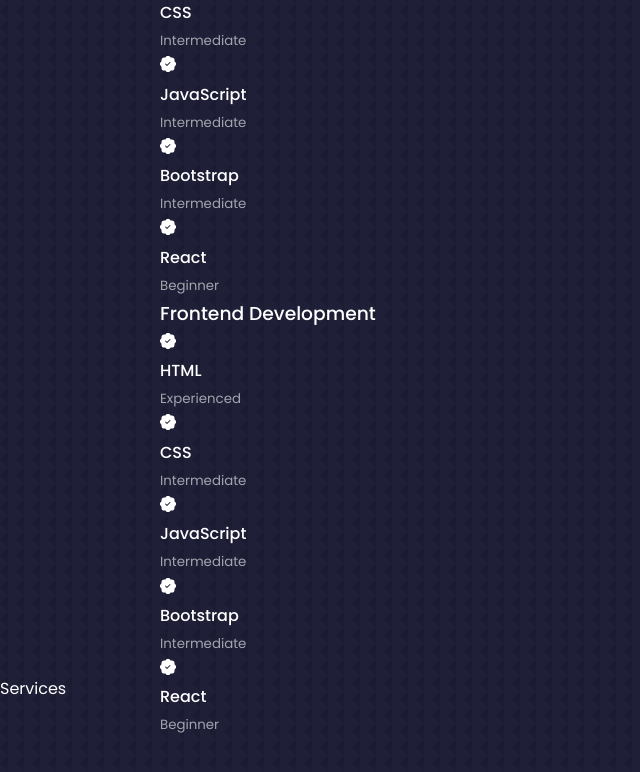
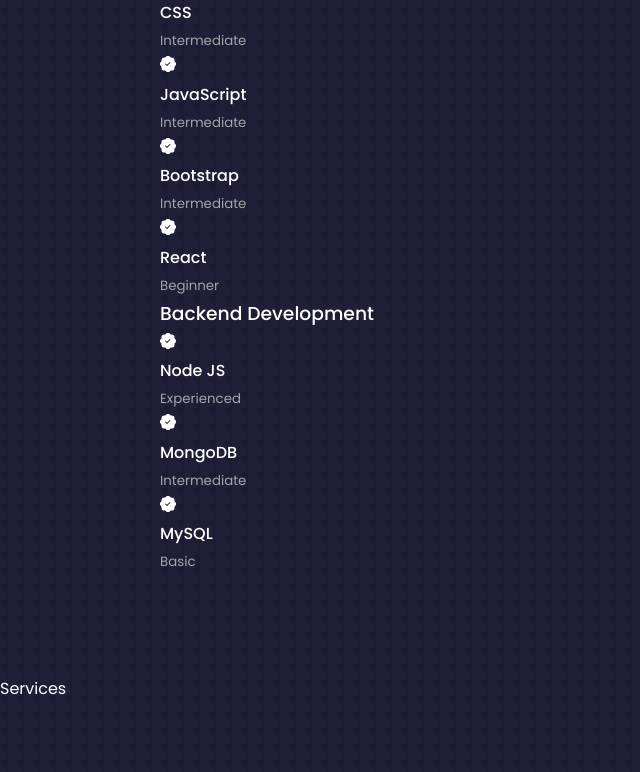
Before and after one commit to molano1979/react-portfolio-1, a React (Create React App) app: page / in a window 1280 px wide. Shown: the part 2109-2881 px from the top of the page, without its empty margins (0-640 px from the left). Built offline with nearby package versions, Linux system fonts and the light colour scheme.

Commit message:
created backend section

```diff
--- a/src/components/experience/Experience.jsx
+++ b/src/components/experience/Experience.jsx
@@ -53,49 +53,36 @@
 
  {/*backend section*/}
 
-        <div className="experience_backend">
-        <h3>Frontend Development</h3>
-          <div className="experience_content">
-            <article className='experience-details'>
-              <BsPatchCheckFill />
-              <h4>HTML</h4>
-              <small className='text-light'>Experienced</small>
-
+ <div className="experience__backend">
+        <h3>Backend Development</h3>
+          <div className="experience__content">
+            <article className='experience__details'>
+              <BsPatchCheckFill className='experience__details-icon' />
+              <div>
+                <h4>Node JS</h4>
+                <small className='text-light'>Experienced</small>
+              </div>
             </article>
-            <article className='experience-details'>
-              <BsPatchCheckFill />
-              <h4>CSS</h4>
-              <small className='text-light'>Intermediate</small>
-
+            <article className='experience__details'>
+              <BsPatchCheckFill className='experience__details-icon' />
+              <div>
+                <h4>MongoDB</h4>
+                <small className='text-light'>Intermediate</small>
+              </div>
             </article>
 
-            <article className='experience-details'>
-              <BsPatchCheckFill />
-              <h4>JavaScript</h4>
-              <small className='text-light'>Intermediate</small>
+            <article className='experience__details'>
+              <BsPatchCheckFill className='experience__details-icon' />
+              <div>
+                <h4>MySQL</h4>
+                <small className='text-light'>Basic</small>
+              </div>
+           </article>
 
-            </article>
-            <article className='experience-details'>
-              <BsPatchCheckFill />
-              <h4>Bootstrap</h4>
-              <small className='text-light'>Intermediate</small>
-
-            </article>
-            <article className='experience-details'>
-              <BsPatchCheckFill />
-              <h4>React</h4>
-              <small className='text-light'>Beginner</small>
-
-            </article>
           </div>
-
-
         </div>
-
       </div>
     </section>
-
-
   )
 }
 
```
